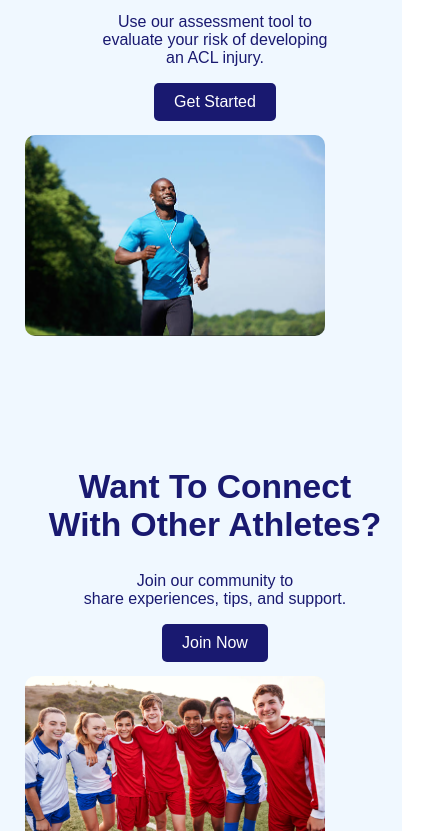
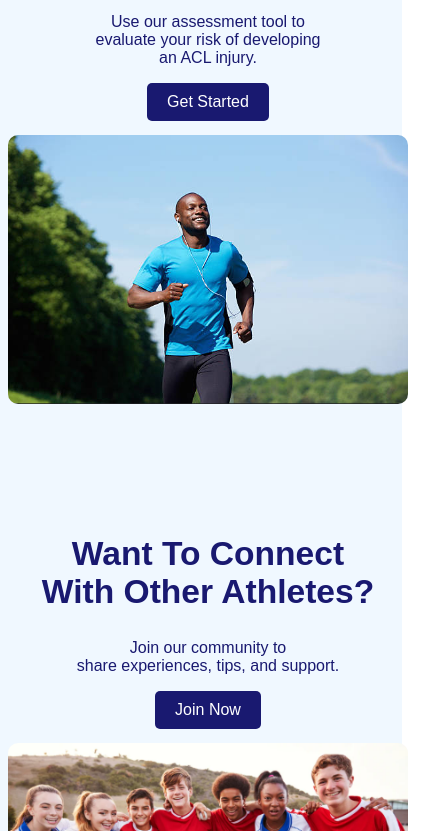
Before and after one commit to Tobi3333A/Final-Four-s-ACL-Injury-Website, a plain HTML site: page index.html in a window 390 px wide. Shown: the part 269-1100 px from the top of the page, 424 px wide, since content can reach past the window. Drawn offline with nearby package versions, Linux system fonts and the light colour scheme.

Commit message:
Finalized responsiveness

```diff
--- a/styles.css
+++ b/styles.css
@@ -49,14 +49,8 @@ nav a, header a {
     max-width: 1200px;
     width: 100%;
 }
-#intro, .athlete {
-    margin-left: 40px;
-}
 #intro h1, .athlete h1 {
     font-size: 2.1rem;
-}
-.ride, .athlete-img{
-    margin-right: 40px;
 }
 .ride img, .athlete-img img{
     border-radius: 10px;
@@ -156,6 +150,6 @@ footer {
         align-items: center;
     }
     .blog-post img, .ride img, .athlete-img img {
-        width: 300px;
+        max-width: 400px;
     }
 }
```
